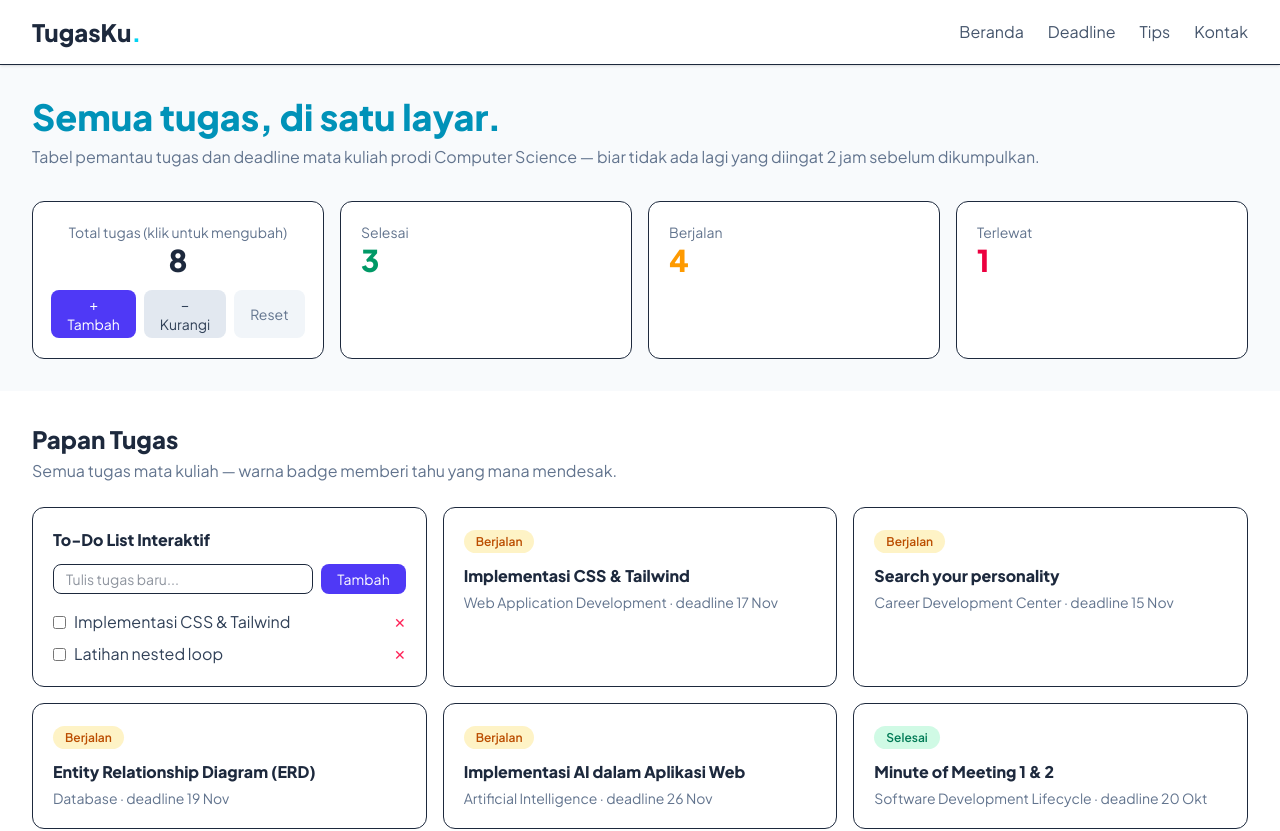
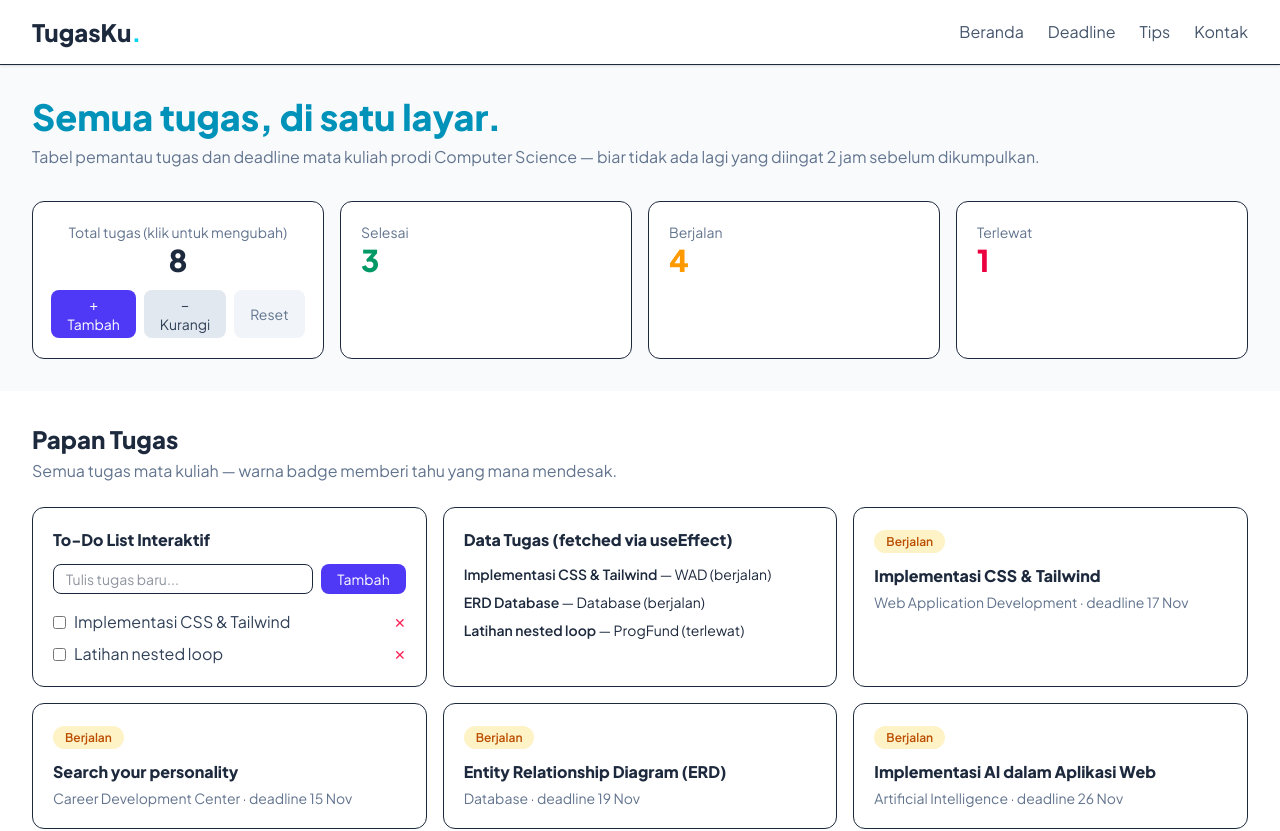
Before and after one commit to KyroCode-001/WAD-TugasKu, a React (Vite) app: page / in a window 1280 px wide. Shown: the top 831 px of the page. Built offline with nearby package versions, Linux system fonts and the light colour scheme.

Commit message:
menambahkan komponen fetch data dengan menggunakan useEffect

```diff
--- /dev/null
+++ b/public/tugas-dummy.json
@@ -0,0 +1,7 @@
+{
+  "tugas": [
+    { "id": 1, "judul": "Implementasi CSS & Tailwind", "matkul": "WAD", "status": "berjalan" },
+    { "id": 2, "judul": "ERD Database", "matkul": "Database", "status": "berjalan" },
+    { "id": 3, "judul": "Latihan nested loop", "matkul": "ProgFund", "status": "terlewat" }
+  ]
+}
--- a/src/App.jsx
+++ b/src/App.jsx
@@ -1,6 +1,7 @@
 import Counter from "./components/Counter.jsx"
 import tugas from "./data/tugas.js";
 import ToDoList from "./components/ToDoList.jsx";
+import FetchTugas from "./components/FetchTugas.jsx";
 import KartuTugas from "./components/KartuTugas.jsx";
 
 
@@ -52,6 +53,8 @@ export default function App() {
       <div className="mt-6 grid grid-cols-1 sm:grid-cols-2 lg:grid-cols-3 gap-4">
 
         <ToDoList />
+
+        <FetchTugas />
 
     {tugas.map((t) => (
           <KartuTugas key={t.id} tugas={t} />
--- /dev/null
+++ b/src/components/FetchTugas.jsx
@@ -0,0 +1,41 @@
+import { useState, useEffect } from "react";
+
+export default function FetchTugas() {
+  const [data, setData] = useState(null);
+  const [error, setError] = useState(null);
+
+  useEffect(() => {
+    let ignore = false;
+    setData(null);
+
+    fetch("/tugas-dummy.json")
+      .then(res => {
+        if (!res.ok) throw new Error("Gagal mengambil data");
+        return res.json();
+      })
+      .then(hasil => {
+        if (!ignore) setData(hasil.tugas);
+      })
+      .catch(err => {
+        if (!ignore) setError(err.message);
+      });
+
+    return () => { ignore = true; };
+  }, []);
+
+  if (error) return <p className="text-rose-600">Error: {error}</p>;
+  if (data === null) return <p className="text-slate-500">Memuat data tugas...</p>;
+
+  return (
+    <div className="rounded-xl bg-white border p-5 efek-angkat">
+      <h3 className="font-bold text-slate-800 mb-3">Data Tugas (fetched via useEffect)</h3>
+      <ul className="space-y-2">
+        {data.map(t => (
+          <li key={t.id} className="text-sm">
+            <span className="font-semibold">{t.judul}</span> — {t.matkul} ({t.status})
+          </li>
+        ))}
+      </ul>
+    </div>
+  );
+}
```
